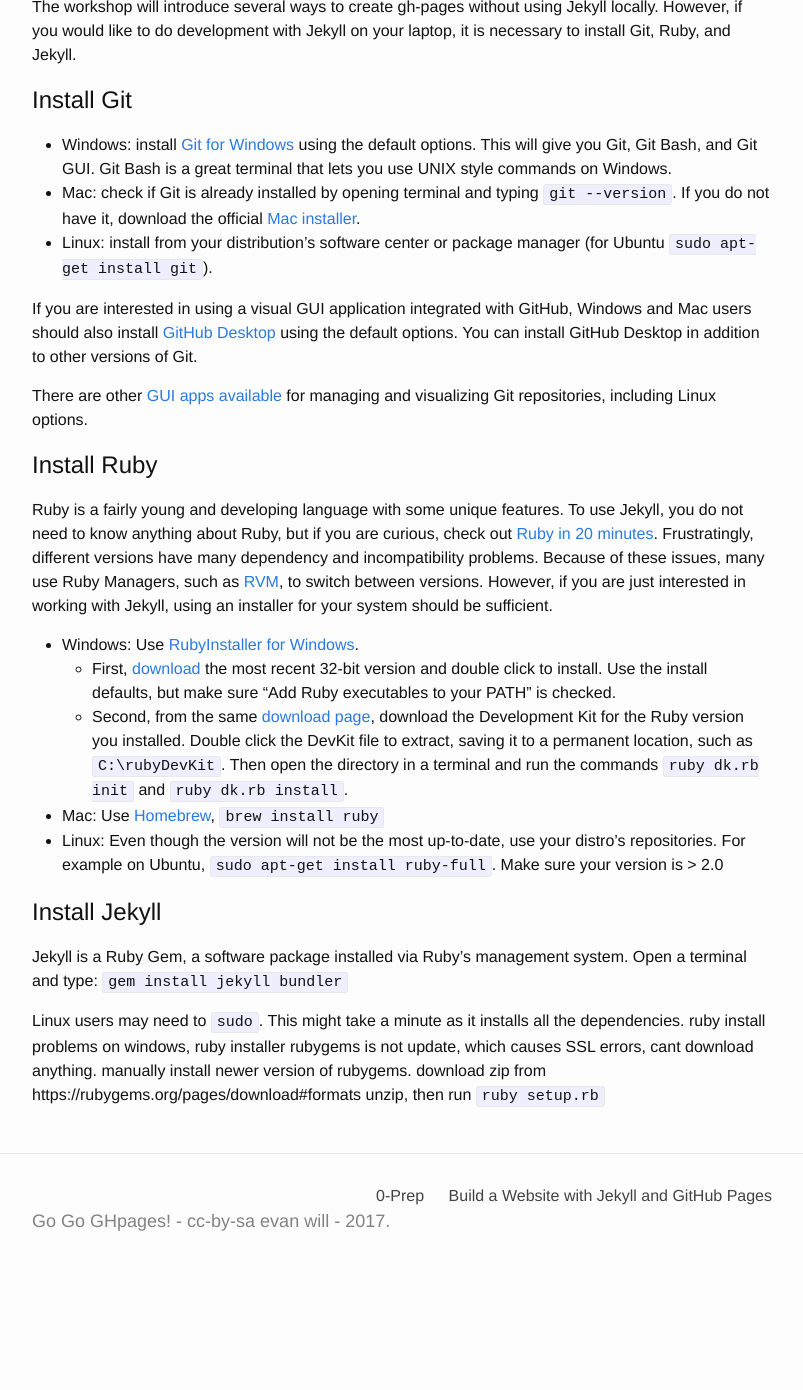
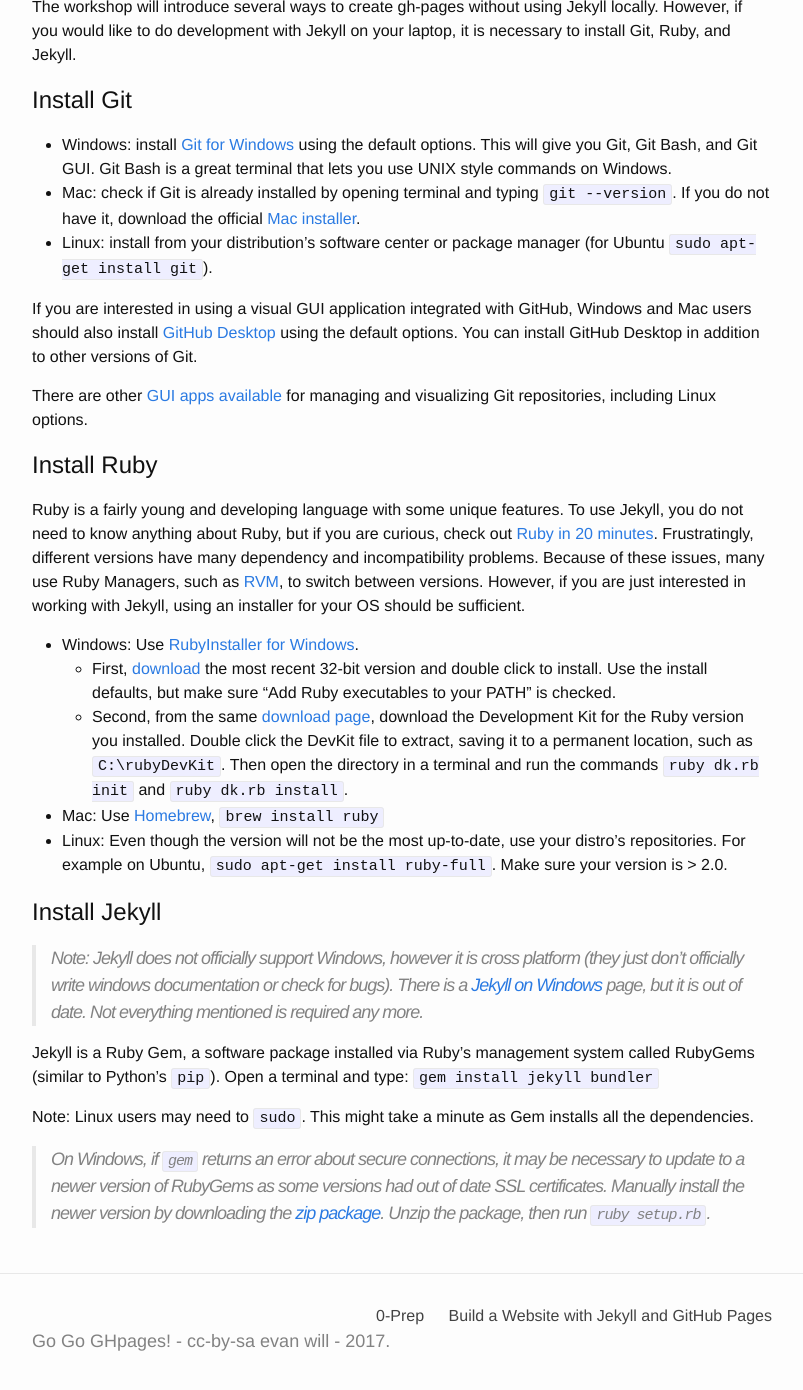
Before and after one commit to evanwill/go-go-ghpages, a Jekyll site: the page built from 0-prep.md, in a window 1280 px wide and 1400 px high, scrolled down 310 px. Shown: the top 1390 px of the window, without its empty margins (238-1041 px from the left). Built offline with Jekyll 4.4.1, drawn with Linux system fonts in a browser that asks for light colours; before the commit the page ends 1590 px from its top, so only the background shows below that.

Commit message:
update outline and setup

```diff
--- a/0-prep.md
+++ b/0-prep.md
@@ -31,22 +31,26 @@ Ruby is a fairly young and developing language with some unique features.
 To use Jekyll, you do not need to know anything about Ruby, but if you are curious, check out [Ruby in 20 minutes](https://www.ruby-lang.org/en/documentation/quickstart/).
 Frustratingly, different versions have many dependency and incompatibility problems.
 Because of these issues, many use Ruby Managers, such as [RVM](http://rvm.io/), to switch between versions.
-However, if you are just interested in working with Jekyll, using an installer for your system should be sufficient.
+However, if you are just interested in working with Jekyll, using an installer for your OS should be sufficient.
 
 - Windows: Use [RubyInstaller for Windows](https://rubyinstaller.org/).
     - First, [download](https://rubyinstaller.org/downloads/) the most recent 32-bit version and double click to install. Use the install defaults, but make sure “Add Ruby executables to your PATH” is checked.
     - Second, from the same [download page](https://rubyinstaller.org/downloads/), download the Development Kit for the Ruby version you installed. Double click the DevKit file to extract, saving it to a permanent location, such as `C:\rubyDevKit`. Then open the directory in a terminal and run the commands `ruby dk.rb init` and `ruby dk.rb install`.
 - Mac: Use [Homebrew](https://brew.sh/), `brew install ruby`
-- Linux: Even though the version will not be the most up-to-date, use your distro's repositories. For example on Ubuntu, `sudo apt-get install ruby-full`. Make sure your version is > 2.0
+- Linux: Even though the version will not be the most up-to-date, use your distro's repositories. For example on Ubuntu, `sudo apt-get install ruby-full`. Make sure your version is > 2.0.
 
 ## Install Jekyll
 
-Jekyll is a Ruby Gem, a software package installed via Ruby's management system.
+> Note: Jekyll does not officially support Windows, however it is cross platform (they just don’t officially write windows documentation or check for bugs).
+> There is a [Jekyll on Windows](https://jekyllrb.com/docs/windows/#installation) page, but it is out of date. Not everything mentioned is required any more.
+
+Jekyll is a Ruby Gem, a software package installed via Ruby's management system called RubyGems (similar to Python's `pip`).
 Open a terminal and type:
 `gem install jekyll bundler`
 
-Linux users may need to `sudo`. This might take a minute as it installs all the dependencies.
-ruby install problems on windows, ruby installer rubygems is not update, which causes SSL errors, cant download anything. manually install newer version of rubygems.
-download zip from
-https://rubygems.org/pages/download#formats
-unzip, then run `ruby setup.rb`
+Note: Linux users may need to `sudo`.
+This might take a minute as Gem installs all the dependencies.
+
+> On Windows, if `gem` returns an error about secure connections, it may be necessary to update to a newer version of RubyGems as some versions had out of date SSL certificates.
+> Manually install the newer version by downloading the [zip package](https://rubygems.org/pages/download#formats).
+> Unzip the package, then run `ruby setup.rb`.
```
Also changed, not shown: 1 other file.
